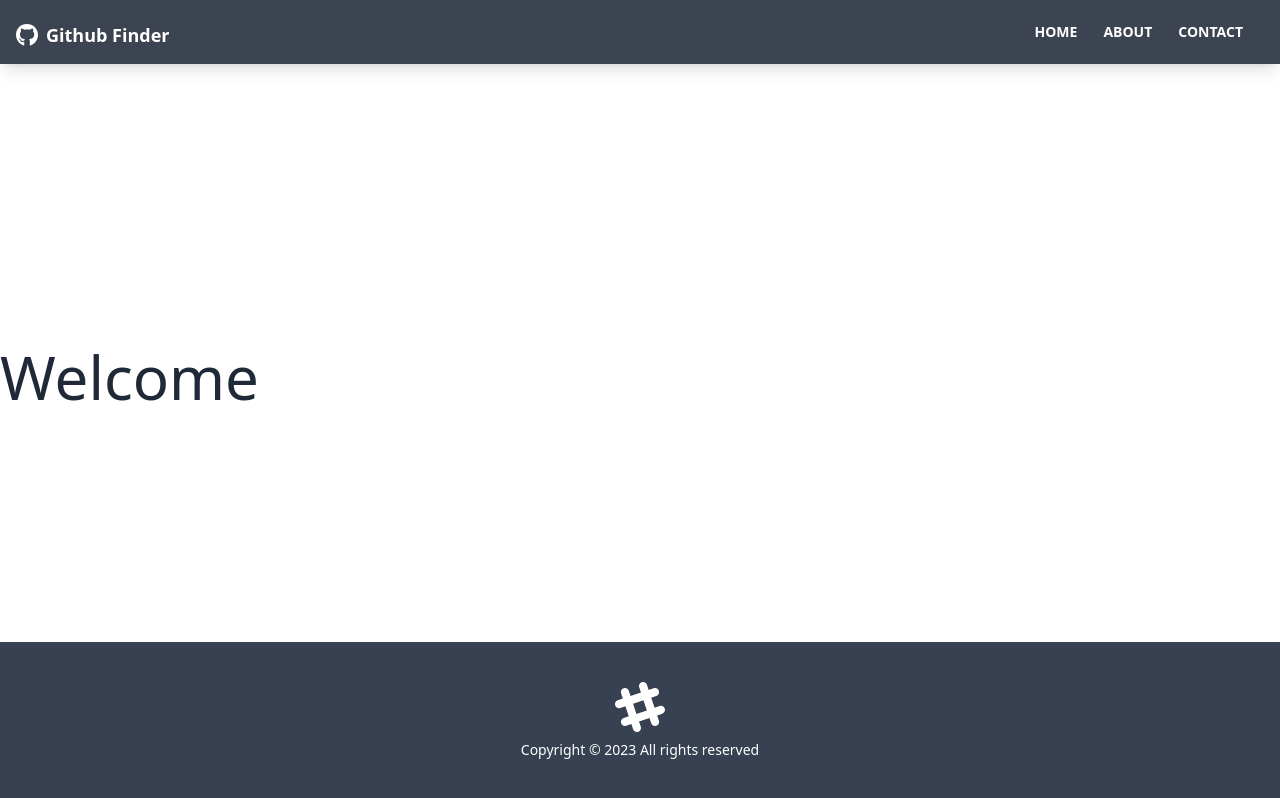
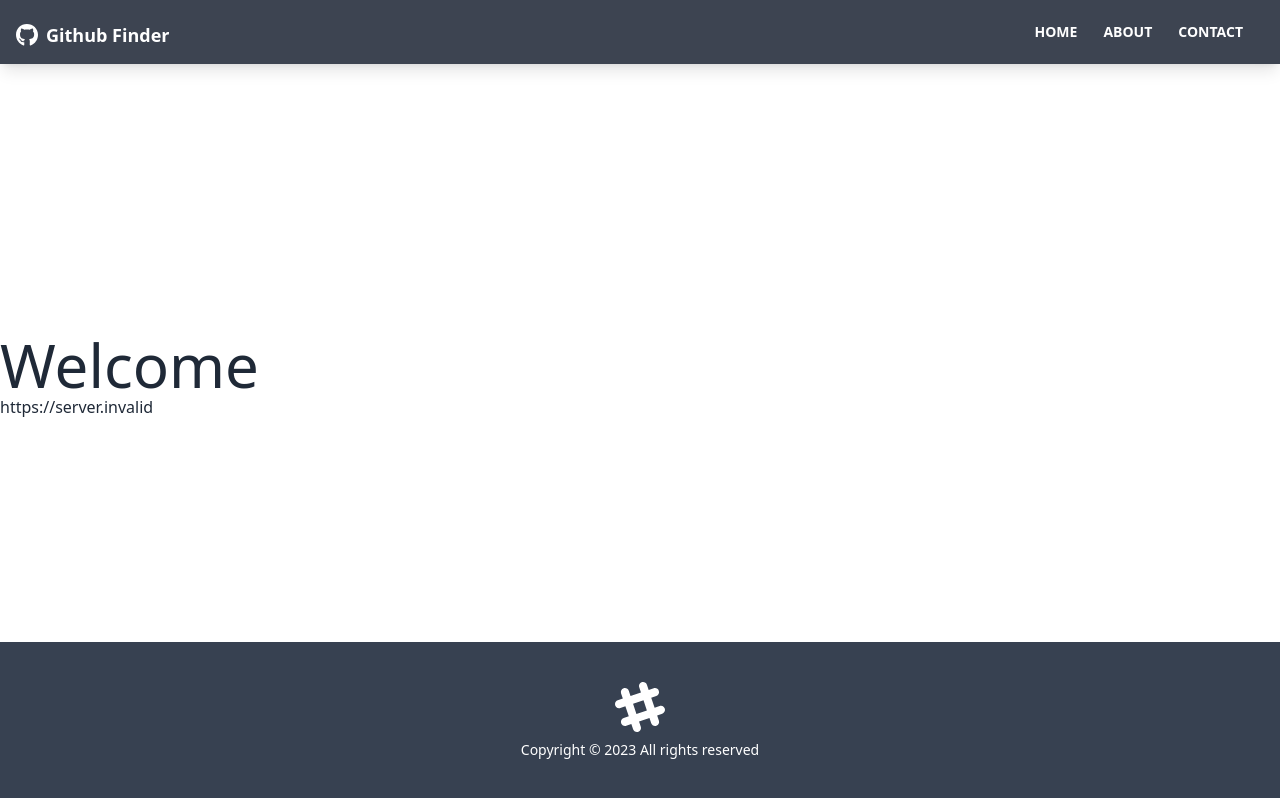
Before and after one commit to shekinahmanyi/github-finder-project, a React (Create React App) app: page / in a window 1280 px wide. Built offline with nearby package versions, Linux system fonts and the light colour scheme; no server answers.

Commit message:
Testing the github API

```diff
--- a/src/pages/Contact.jsx
+++ b/src/pages/Contact.jsx
@@ -8,7 +8,7 @@ function Contact() {
     <div>
     <p className='mb-2 text-2xl font-mono ml-3 text-center'>
         You can reach me at:
-        <FaLinkedin className='justify-center'/>
+        <FaLinkedin className=' flex justify-center'/>
         <FaGithub/>
         <FaTwitter/>
         </p>
--- a/src/pages/Home.jsx
+++ b/src/pages/Home.jsx
@@ -4,6 +4,7 @@ function Home() {
   return (
     <div>
     <h1 className="text-6xl">Welcome</h1>
+    {process.env.REACT_APP_GITHUB_URL}
     </div>
   )
 }
```
